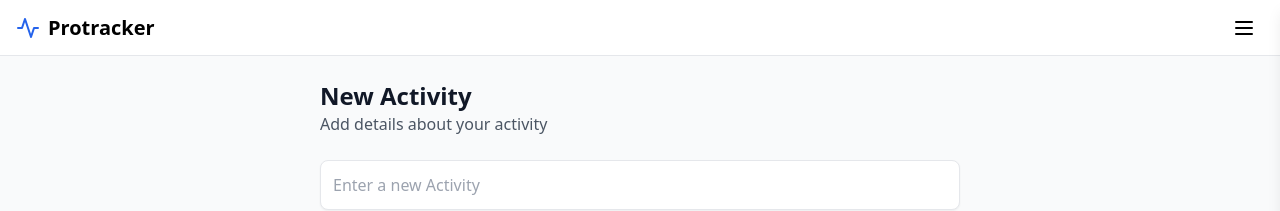
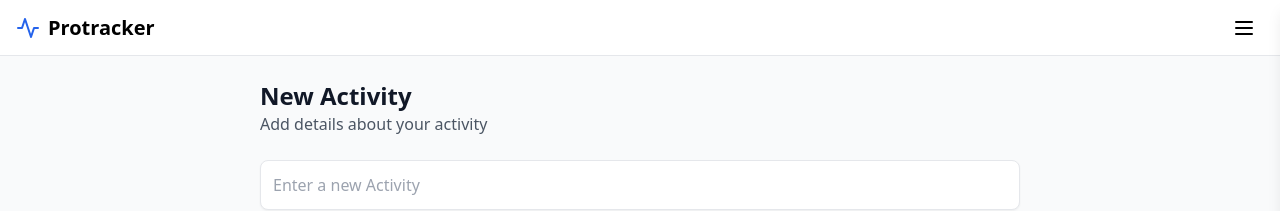
Before and after one commit to rajeevScorpion/protracker, a React (Vite) app: page /new-activity in a window 1280 px wide. Shown: the top 211 px of the page. Built offline with nearby package versions, Linux system fonts and the light colour scheme; no server answers; the database is empty; sample sign-in values are in the browser's storage.

Commit message:
Initial commit from your app

```diff
--- a/src/pages/ActivityHistory.tsx
+++ b/src/pages/ActivityHistory.tsx
@@ -31,12 +31,13 @@ const ActivityHistory = () => {
   }
 
   return (
-    <div className="max-w-3xl mx-auto py-6 px-4">
-      <div className="mb-6">
+    <div className="max-w-3xl mx-auto py-6">
+      <div className="px-1 mb-6">
         <h1 className="text-2xl font-semibold text-gray-900">Activity History</h1>
         <p className="text-gray-600">Select the cards to see more details</p>
       </div>
 
+      <div className="px-1">
         <ActivityFilters
           selectedCategory={selectedCategory}
           onSearch={setSearchQuery}
@@ -44,14 +45,17 @@ const ActivityHistory = () => {
           onDateRangeChange={setDateRange}
           onPerPageChange={setPerPage}
         />
+      </div>
 
       {error && (
-        <div className="mb-4 p-4 bg-red-50 text-red-700 rounded-lg">
+        <div className="px-1 mb-4">
+          <div className="p-4 bg-red-50 text-red-700 rounded-lg">
             {error}
+          </div>
         </div>
       )}
 
-      <div className="space-y-4">
+      <div className="px-1">
         {activities.map((activity) => (
           <ActivityCard
             key={activity.id}
@@ -59,13 +63,13 @@ const ActivityHistory = () => {
             onDelete={handleDelete}
           />
         ))}
-      </div>
 
         {activities.length === 0 && !loading && (
           <div className="text-center py-12">
             <p className="text-gray-500">No activities found</p>
           </div>
         )}
+      </div>
 
       <ConfirmationModal
         isOpen={deleteActivityId !== null}
--- a/src/pages/NewActivity.tsx
+++ b/src/pages/NewActivity.tsx
@@ -38,12 +38,13 @@ const NewActivity = () => {
   };
 
   return (
-    <div className="max-w-2xl mx-auto px-4 py-6">
-      <div className="mb-6">
+    <div className="max-w-3xl mx-auto py-6">
+      <div className="px-1 mb-6">
         <h1 className="text-2xl font-semibold text-gray-900">New Activity</h1>
         <p className="text-gray-600">Add details about your activity</p>
       </div>
 
+      <div className="px-1">
         {error && (
           <div className="mb-4 p-3 bg-red-50 text-red-700 rounded-md">
             {error}
@@ -115,6 +116,7 @@ const NewActivity = () => {
           </button>
         </form>
       </div>
+    </div>
   );
 };
 
```
Lines whose indentation alone changed are shown as unchanged.
